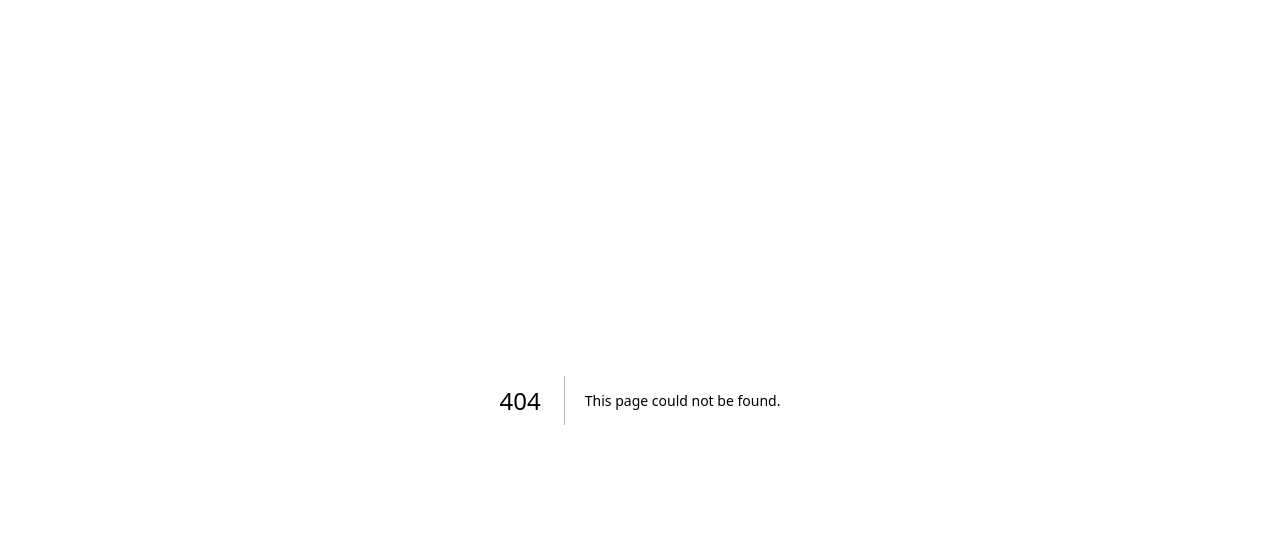
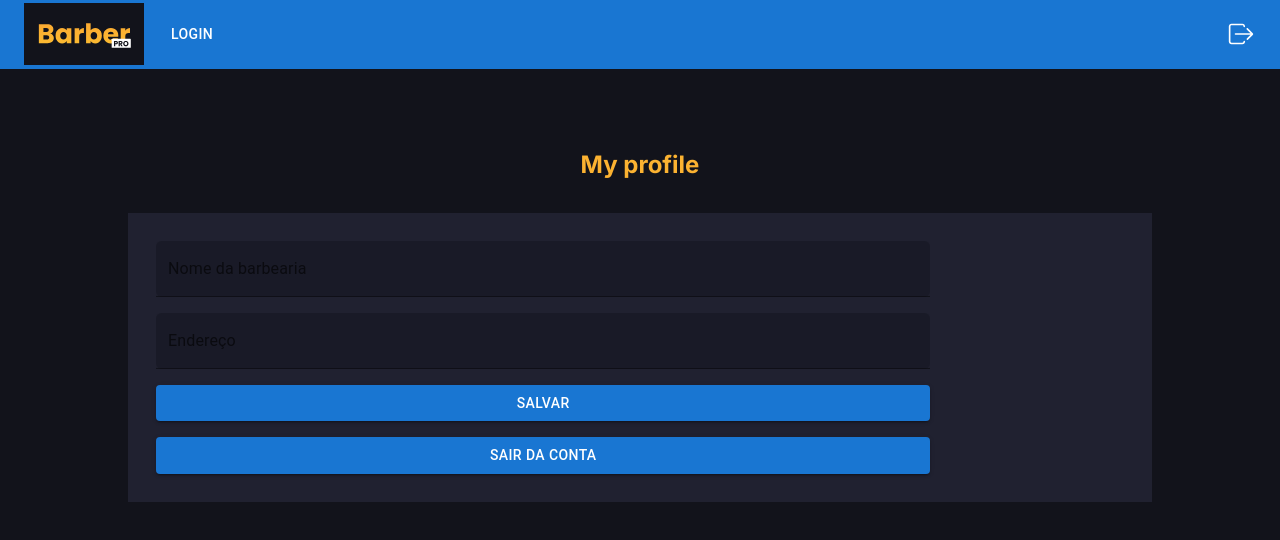
Before and after one commit to josuedantas7/barber-pro, a Next.js app: page /minha_conta in a window 1280 px wide. Before the commit this address had no page. Shown: the top 540 px of the page. Built offline with nearby package versions, Linux system fonts and the light colour scheme; no server answers.

Commit message:
feat: page my profile

```diff
--- a/src/Interfaces/allInterfaces.tsx
+++ b/src/Interfaces/allInterfaces.tsx
@@ -1,7 +1,9 @@
 export interface User{
     name?: string,
     email: string,
-    password: string,
+    password?: string,
+    address?: string,
+    id?: string,
 }
 
 export interface HairCutProps{
--- /dev/null
+++ b/src/app/minha_conta/page.tsx
@@ -0,0 +1,21 @@
+import FormEditProfile from '@/components/Form/FormEditProfile'
+import Header from '@/components/Header/Header'
+import React from 'react'
+
+const MyProfile = () => {
+  return (
+    <div>
+        <Header/>
+        <div className='h-screen bg-[#12131B] text-white'>
+            <div className='flex flex-col gap-8 items-center w-[80%] mx-auto pt-20'>
+                <h1 className='text-[#FBB231] text-2xl font-bold'>My profile</h1>
+                <div className='w-full p-7 bg-[#202130]'>
+                    <FormEditProfile/>
+                </div>
+            </div>
+        </div>
+    </div>
+  )
+}
+
+export default MyProfile
--- /dev/null
+++ b/src/components/Form/FormEditProfile.tsx
@@ -0,0 +1,53 @@
+'use client'
+import { api } from '@/lib/api'
+import { Button, TextField } from '@mui/material'
+import React, { useState, useEffect } from 'react'
+import { signOut } from 'next-auth/react'
+import { User } from '@/Interfaces/allInterfaces'
+import Notification from '../Notifier/Notification'
+import { useRouter } from 'next/navigation'
+
+const FormEditProfile = () => {
+
+    const [name,setName] = useState<string>('')
+    const [address,setAddress] = useState<string>('')
+    const [oldUser, setOldUser] = useState<User | null>()
+
+    const router = useRouter()
+
+    useEffect(() => {
+        async function getUser(){
+            const response = await api.get('/api/user')
+            setOldUser(response.data)
+        }
+        getUser()
+    },[])
+
+
+    async function handleEditUser(){
+        const data = {
+            id: oldUser?.id,
+            name: name || oldUser?.name,
+            address: address || oldUser?.address
+        }
+        try{
+            await api.post('/api/edituser', {...data})
+            Notification('success','Usuário editado com sucesso')
+            router.replace('/minha_conta')
+            router.refresh()
+        }catch{
+            Notification('error','Erro ao editar usuário')
+        }
+    }
+
+  return (
+    <div className='w-[80%] flex flex-col gap-4'>
+        <TextField onChange={(e) => setName(e.target.value)} defaultValue={oldUser?.name} type='text' className='bg-[#1B1C29] rounded-md' id="outlined-basic" label="Nome da barbearia" variant="filled" />
+        <TextField onChange={(e) => setAddress(e.target.value)} defaultValue={oldUser?.address ? oldUser.address : ''} type='text' className='bg-[#1B1C29] rounded-md' id="outlined-basic" label="Endereço" variant="filled" />
+        <Button className='bg-[#FBB231]' variant="contained" onClick={() => handleEditUser()}>Salvar</Button>
+        <Button variant="contained" onClick={() => signOut()}>Sair da conta</Button>
+    </div>
+  )
+}
+
+export default FormEditProfile
```
Also changed, not shown: 1 other file (tests, documents, lock files or other folders).
